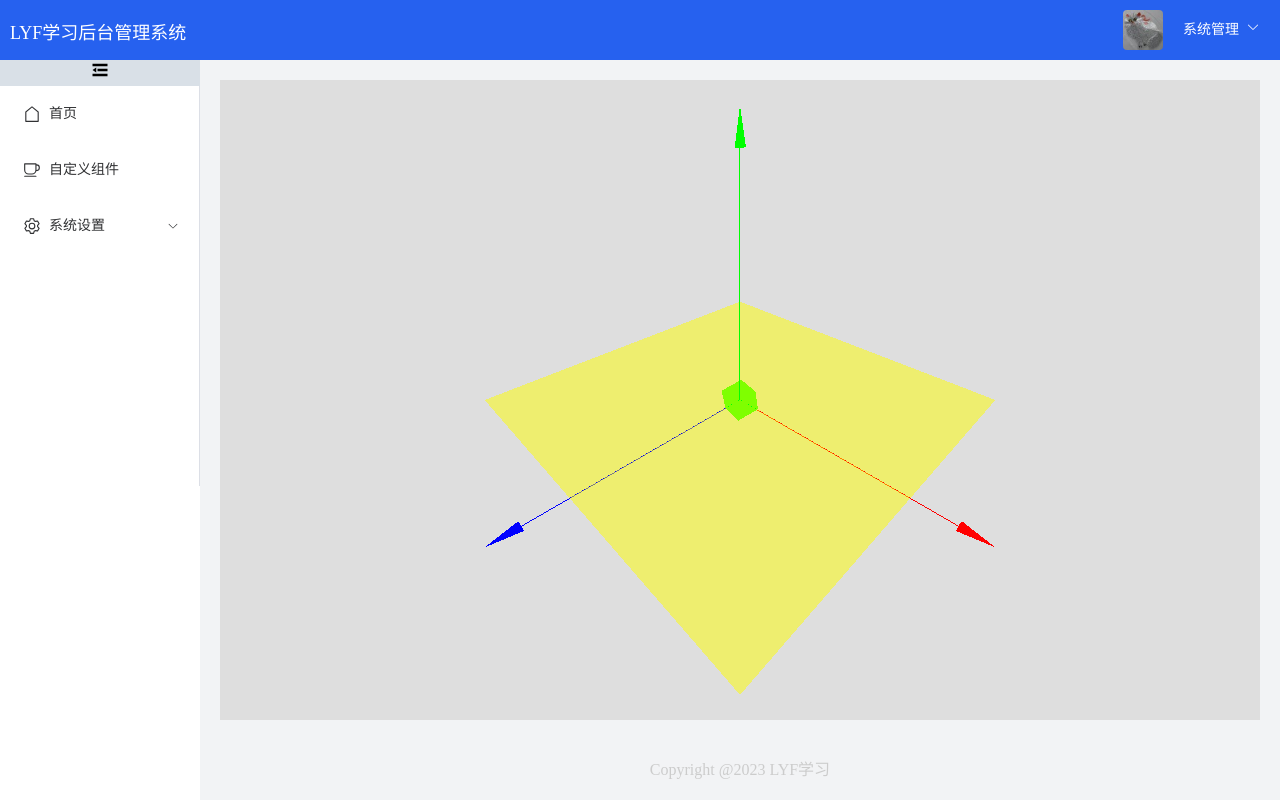
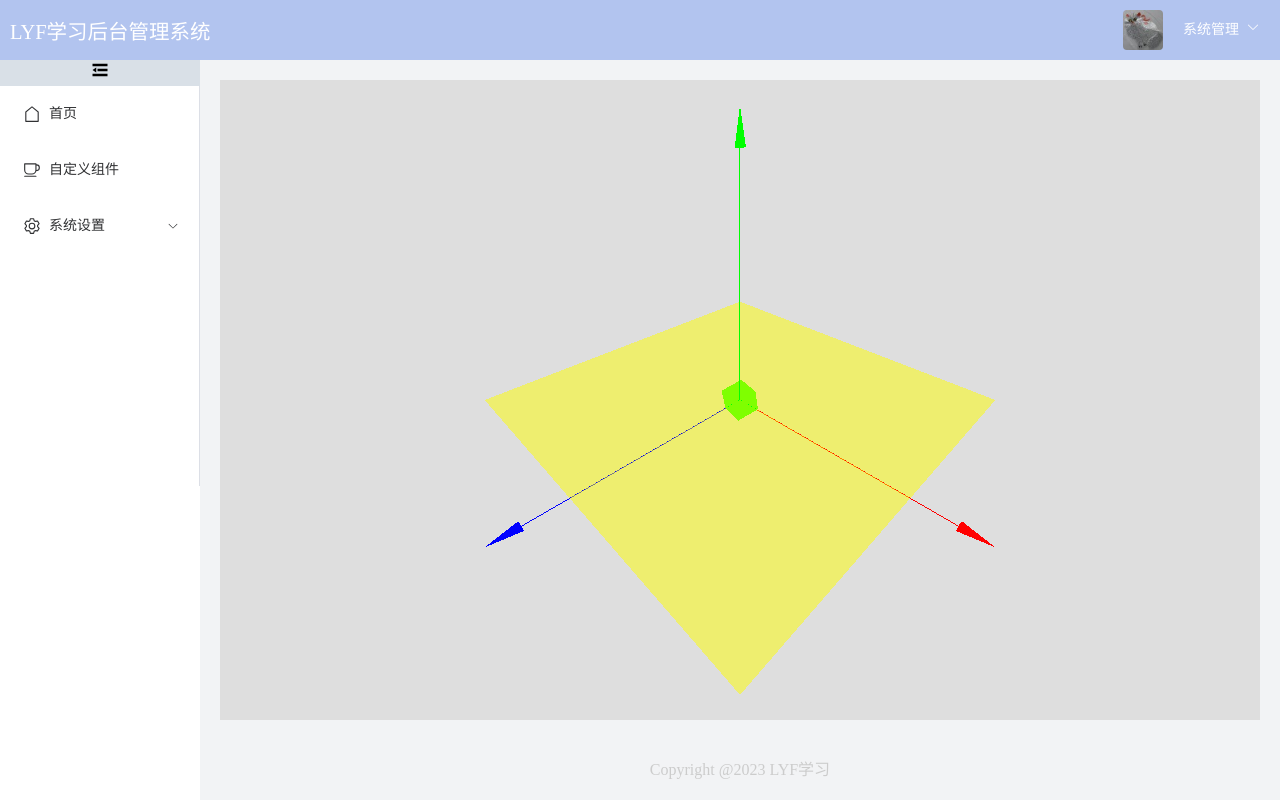
Before and after one commit to liyongfengya/study, a Vue app: page /index in a window 1280 px wide. Built offline with nearby package versions, Linux system fonts and the light colour scheme; sample sign-in values are in the browser's storage.

Commit message:
ci: 标题更新

```diff
--- a/src/views/home/Home.vue
+++ b/src/views/home/Home.vue
@@ -3,10 +3,10 @@
         <el-container class="home_container">
             <el-header>
                 <el-row>
-                    <el-col :span="4">
-                        <p class="systerm_name">LYF学习后台管理系统</p>
+                    <el-col :span="6">
+                        <div class="systerm_name">LYF学习后台管理系统</div>
                     </el-col>
-                    <el-col :offset="12" :span="8" style="min-width: 150px;">
+                    <el-col :offset="12" :span="6" style="min-width: 150px;">
                         <el-dropdown style="float: right;margin: 20px 10px;">
                             <span class="systerm_right" style="color: white;cursor: pointer;">
                                 系统管理&nbsp;
@@ -110,14 +110,18 @@ const saveActiveNav = (path: string)=>{
     background: #f2f3f5;
 }
 .el-header {
-    background: #2661ef;
+    position: relative;
+    background: #b2c4ef;
     padding: 0 10px;
     overflow: hidden;
 }
 
 .systerm_name {
+    position: absolute;
     color: #fff;
-    font-size: 18px;
+    font-size: 1.6vw;
+    top: 50%;
+    transform: translate(0, -50%);
 }
 
 .el-aside {
```
